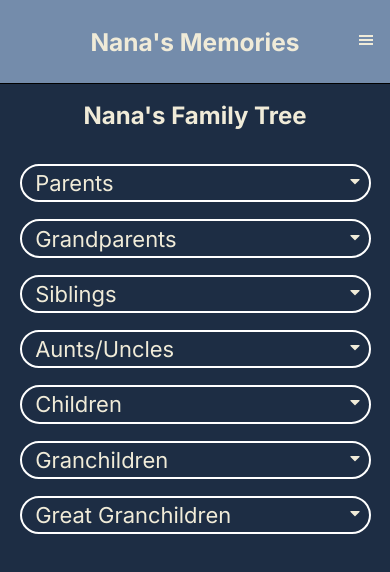
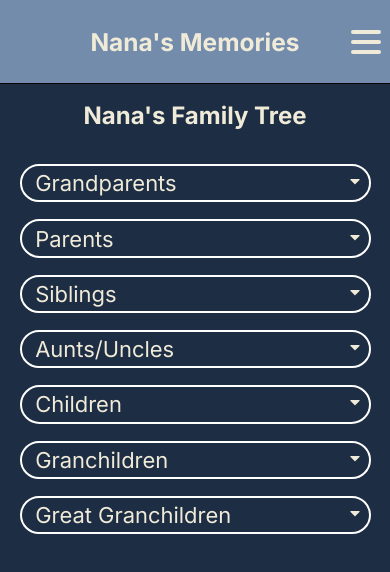
Before and after one commit to khintz34/nanas-memories, a Next.js app: page /FamilyTree in a window 390 px wide. Shown: the top 572 px of the page. Built offline with nearby package versions, Linux system fonts and the light colour scheme.

Commit message:
hamburger

```diff
--- a/src/app/FamilyTree/page.tsx
+++ b/src/app/FamilyTree/page.tsx
@@ -6,8 +6,6 @@ import tree from "../../assets/images/familyTree.png";
 import { useEffect, useState } from "react";
 import { FaCaretDown, FaCaretUp } from "react-icons/fa";
 import Member from "@/components/Member/Member";
-
-// todo create member comp
 
 export default function Home() {
   const [mobile, setMobile] = useState(false);
@@ -39,15 +37,7 @@ export default function Home() {
       <h2>Nana&apos;s Family Tree</h2>
 
       {mobile ? (
-        // <Image height={250} width={400} src={tree} alt="Nana's Family Tree" />
         <div className={styles.treeMain}>
-          <Member
-            relationship="Parents"
-            people={[
-              { name: "Esther Zoschke", rel: "Mom" },
-              { name: "Wilhelm Zoschke", rel: "Dad" },
-            ]}
-          />
           <Member
             relationship="Grandparents"
             people={[
@@ -55,6 +45,13 @@ export default function Home() {
               { name: "Henrietta Kroggel", rel: "Grandma  - Paternal" },
               { name: "Charles Wilhelm", rel: "Grandpa  - Maternal" },
               { name: "Bertha Neitzel", rel: "Grandma  - Maternal" },
+            ]}
+          />
+          <Member
+            relationship="Parents"
+            people={[
+              { name: "Esther Zoschke", rel: "Mom" },
+              { name: "Wilhelm Zoschke", rel: "Dad" },
             ]}
           />
           <Member
@@ -77,9 +74,9 @@ export default function Home() {
                 name: "Margareta Zoschke (Arthur Tetzlaff)",
                 rel: "Aunt - Paternal",
               },
-              { name: "Anna Zoschke", rel: "Aunt - Maternal" },
-              { name: "Bertha Zoschke", rel: "Aunt - Maternal" },
-              { name: "Ella Zoschke", rel: "Aunt - Maternal" },
+              { name: "Anna Wilhelm", rel: "Aunt - Maternal" },
+              { name: "Bertha Wilhelm", rel: "Aunt - Maternal" },
+              { name: "Ella Wilhelm", rel: "Aunt - Maternal" },
             ]}
           />
           <Member
--- a/src/app/globals.css
+++ b/src/app/globals.css
@@ -6,6 +6,15 @@
   --primary-background: #1d2d44;
   --primary-font: #f0ebd8;
   --secondary-background: #748cab;
+  --bar-width: 30px;
+  --bar-height: 4px;
+  --hamburger-gap: 6px;
+  --foreground: var(--primary-font);
+  --background: var(--primary-background);
+  --hamburger-margin: 3.5vh;
+  --hamburger-margin-left: 90vw;
+  --animation-timing: 200ms ease-in-out;
+  --hamburger-height: calc(var(--bar-height) * 3 + var(--hamburger-gap) * 2);
 }
 
 * {
--- a/src/app/page.tsx
+++ b/src/app/page.tsx
@@ -14,7 +14,7 @@ import { db } from "../assets/firebase/firebase";
 import { useState, useEffect } from "react";
 import { getDownloadURL, getStorage, ref } from "firebase/storage";
 
-//todo fix spacing on images (Image component)
+//todo fix spacing on images (Image component) instead of img
 
 export default function Home() {
   const [memoryList, setMemoryList] = useState<Array<memObj>>();
--- a/src/components/header.tsx
+++ b/src/components/header.tsx
@@ -31,24 +31,9 @@ const Header = () => {
           Nana's Memories
         </Link>
       </h1>
-      <div className={styles.keepRight}>
-        {navbarStatus === false ? (
-          <div className={`${styles.menuBtn}`}>
-            <GiHamburgerMenu
-              onClick={handleToggle}
-              // style={{ backgroundColor: "var(--secondaryBackground)" }}
-            />
-          </div>
-        ) : (
-          <div onClick={handleToggle} className={`${styles.xBtnContainer}`}>
-            <div
-              className={`${styles.iconWidth} ${styles.openBtn} ${styles.xBtn}`}
-            >
-              X
-            </div>
-          </div>
-        )}
-      </div>
+      <label className={`${styles.hamburgerMenu}`}>
+        <input type="checkbox" onClick={handleToggle} />
+      </label>
       <div className={styles.sideNav}>
         <ul
           className={`${styles.menuNav} ${
--- a/src/styles/Header.module.css
+++ b/src/styles/Header.module.css
@@ -1,3 +1,83 @@
+.hamburgerMenu {
+  --x-width: calc(var(--hamburger-height) * 1.41421356237);
+
+  display: flex;
+  flex-direction: column;
+  gap: var(--hamburger-gap);
+  width: max-content;
+  position: absolute;
+  top: var(--hamburger-margin);
+  left: var(--hamburger-margin-left);
+  z-index: 2;
+  cursor: pointer;
+}
+
+.hamburgerMenu:has(input:checked) {
+  --foreground: white;
+  --background: #333;
+}
+
+.hamburgerMenu:has(input:focus-visible)::before,
+.hamburgerMenu:has(input:focus-visible)::after,
+.hamburgerMenu input:focus-visible {
+  border: 1px solid var(--background);
+  box-shadow: 0 0 0 1px var(--foreground);
+}
+
+.hamburgerMenu::before,
+.hamburgerMenu::after,
+.hamburgerMenu input {
+  content: "";
+  width: var(--bar-width);
+  height: var(--bar-height);
+  background-color: var(--foreground);
+  border-radius: 9999px;
+  transform-origin: left center;
+  transition: opacity var(--animation-timing), width var(--animation-timing),
+    rotate var(--animation-timing), translate var(--animation-timing),
+    background-color var(--animation-timing);
+}
+
+.hamburgerMenu input {
+  appearance: none;
+  padding: 0;
+  margin: 0;
+  outline: none;
+  pointer-events: none;
+}
+
+.hamburgerMenu:has(input:checked)::before {
+  rotate: 45deg;
+  width: var(--x-width);
+  translate: 0 calc(var(--bar-height) / -2);
+}
+
+.hamburgerMenu:has(input:checked)::after {
+  rotate: -45deg;
+  width: var(--x-width);
+  translate: 0 calc(var(--bar-height) / 2);
+}
+
+.hamburgerMenu input:checked {
+  opacity: 0;
+  width: 0;
+}
+
+.sidebar {
+  transition: translate var(--animation-timing);
+  translate: -100%;
+  padding: 0.5rem 1rem;
+  padding-top: calc(var(--hamburger-height) + var(--hamburger-margin) + 1rem);
+  background-color: var(--foreground);
+  color: var(--background);
+  max-width: 10rem;
+  min-height: 100vh;
+}
+
+.hamburgerMenu:has(input:checked) + .sidebar {
+  translate: 0;
+}
+
 .header {
   border-bottom: 1px solid black;
   width: 100vw;
```
Also changed, not shown: src/assets/images/familyTree.png.
